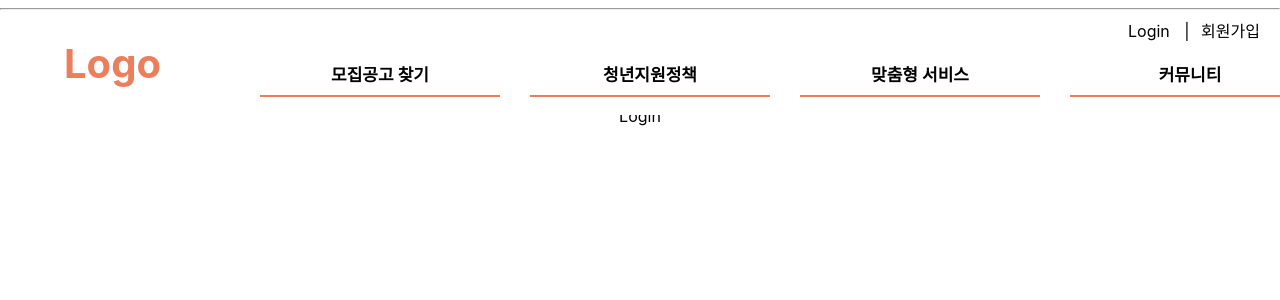
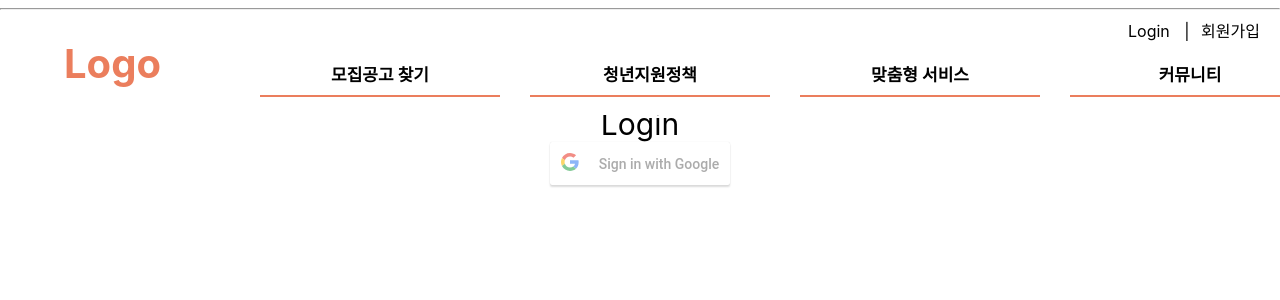
Before and after one commit to ITsTime-Itamin/23ideal-Frontend, a React (Create React App) app: page /Login in a window 1280 px wide. Shown: the top 300 px of the page. Built offline with nearby package versions, Linux system fonts and the light colour scheme.

Commit message:
chaeyeon: add google login button

```diff
--- a/package.json
+++ b/package.json
@@ -8,6 +8,7 @@
     "@testing-library/user-event": "^13.2.1",
     "react": "^18.0.0",
     "react-dom": "^18.0.0",
+    "react-google-login": "^5.2.2",
     "react-router-dom": "^6.3.0",
     "react-scripts": "5.0.0",
     "web-vitals": "^2.1.0"
--- /dev/null
+++ b/src/components/GoogleButton.js
@@ -0,0 +1,33 @@
+import React, { cloneElement } from "react";
+import GoogleLogin from "react-google-login";
+
+const clientID = "508740843119-alvj4p7vgjqd8ge3k4cvog00gmhak18e.apps.googleusercontent.com";
+
+export default function GoogleButton({onSocial}) {
+    const onSuccess = async(response)=>{
+        console.log(response);
+
+        const {googleID, profileObj : {email, name}} = response;
+
+        await onSocial({
+            socialID: googleID,
+            socialType: 'google',
+            email,
+            nickname:name
+        });
+    }
+
+    const onFailure = (error) => {
+        console.log(error);
+    }
+
+    return(
+        <div>
+            <GoogleLogin
+                clientId={clientID}
+                responseType={"id_token"}
+                onSuccess={onSuccess}
+                onFailure={onFailure}/>
+        </div>
+    )
+}
--- a/src/components/Login.js
+++ b/src/components/Login.js
@@ -1,7 +1,15 @@
+import GoogleButton from "./GoogleButton";
+
 const Login=()=>{
     return(
         <div style={{textAlign:"center"}}>
-            Login
+            <div style={{fontSize:"30px"}}>
+                Login
+            </div>
+
+            <GoogleButton/>
+
+
         </div>
     )
 }
```
Also changed, not shown: 1 other file (tests, documents, lock files or other folders).
